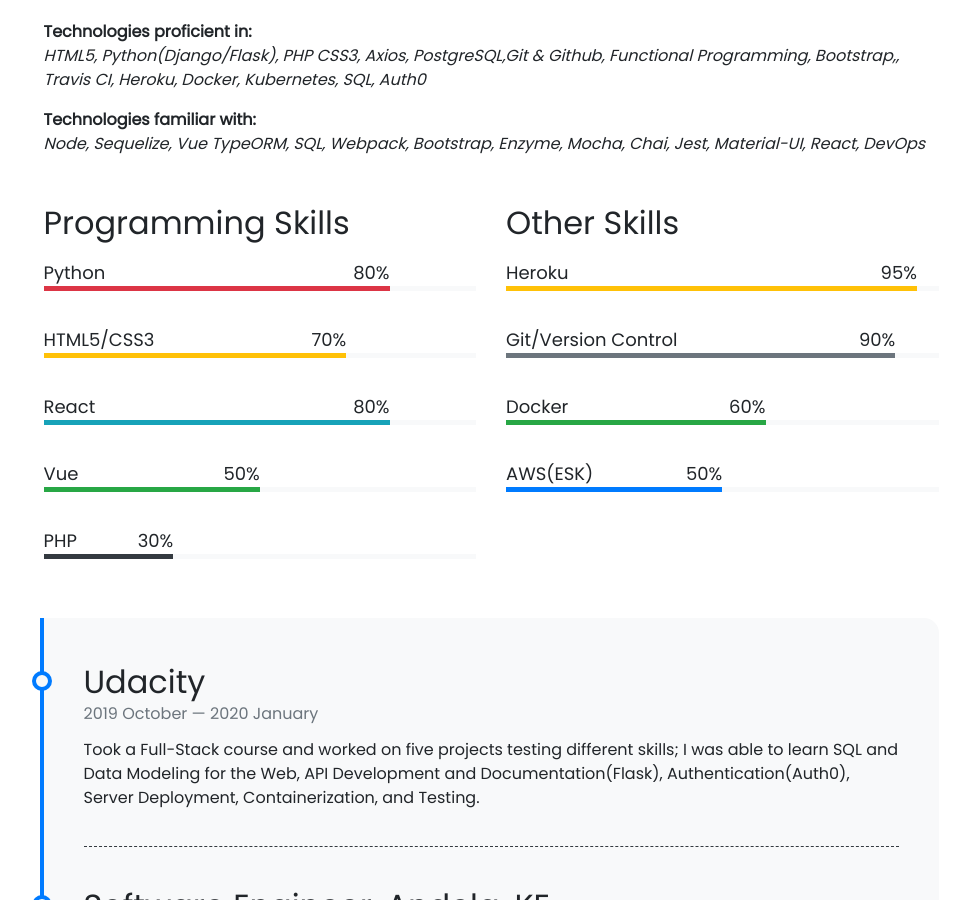
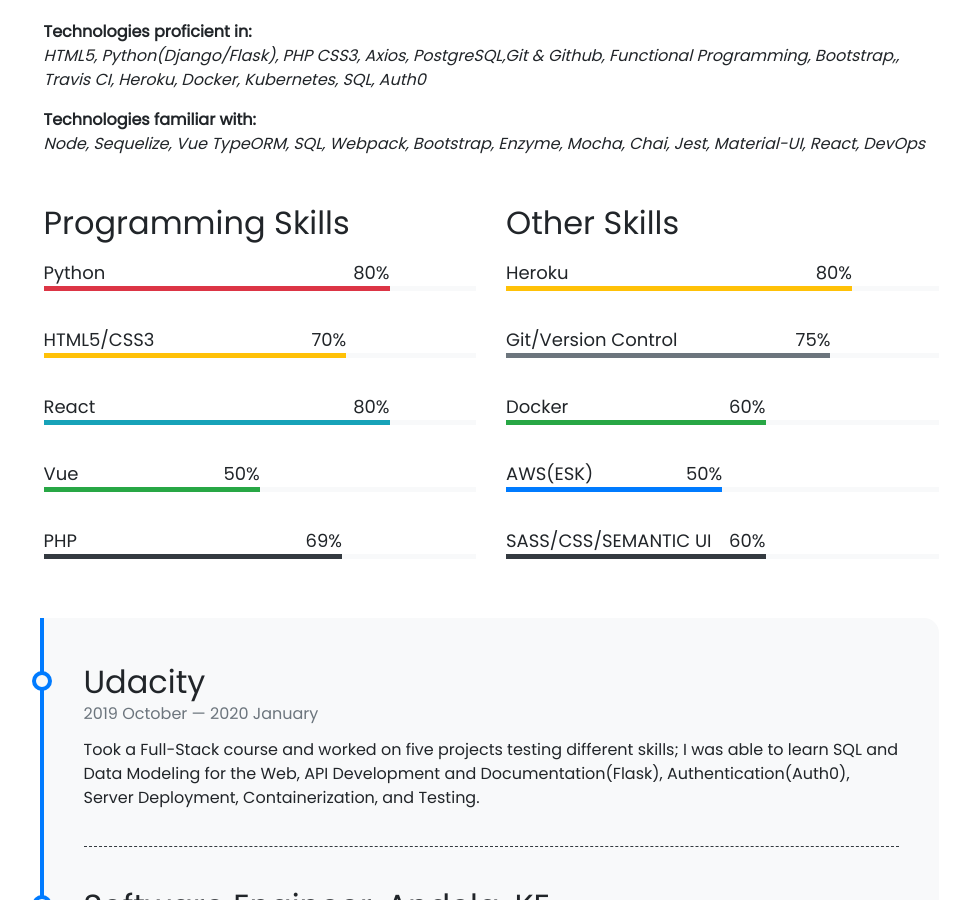
Before and after one commit to Philipotieno/Philipotieno.github.io, a Jekyll site: the page built from pages/about.md, in a window 1280 px wide and 900 px high, scrolled down 358 px. Shown: the whole window, without its empty margins (149-1106 px from the left). Built offline with Jekyll 4.4.1, drawn with Linux system fonts in a browser that asks for light colours; nearby versions of some CDN libraries; emoji names are drawn with the system emoji font.

```diff
--- a/_data/other-skills.yml
+++ b/_data/other-skills.yml
@@ -1,9 +1,9 @@
 - name: Heroku
-  percentage: 95
+  percentage: 80
   color: warning
 
 - name: Git/Version Control
-  percentage: 90
+  percentage: 75
   color: secondary
 
 - name: Docker
@@ -13,3 +13,7 @@
 - name: AWS(ESK)
   percentage: 50
   color: dnager
+
+- name: SASS/CSS/SEMANTIC UI
+  percentage: 60
+  color: dark
--- a/_data/programming-skills.yml
+++ b/_data/programming-skills.yml
@@ -16,5 +16,5 @@
   color: success
 
 - name: PHP
-  percentage: 30
+  percentage: 69
   color: dark
--- a/pages/projects.html
+++ b/pages/projects.html
@@ -4,7 +4,7 @@
 permalink: /projects/
 weight: 1
 remote_projects:
-  - ITEM_SEARCH
+  - ITEM_SEARCHd
   - Invoice-Front-End
   - Trivia-API
   - Capstone
```
